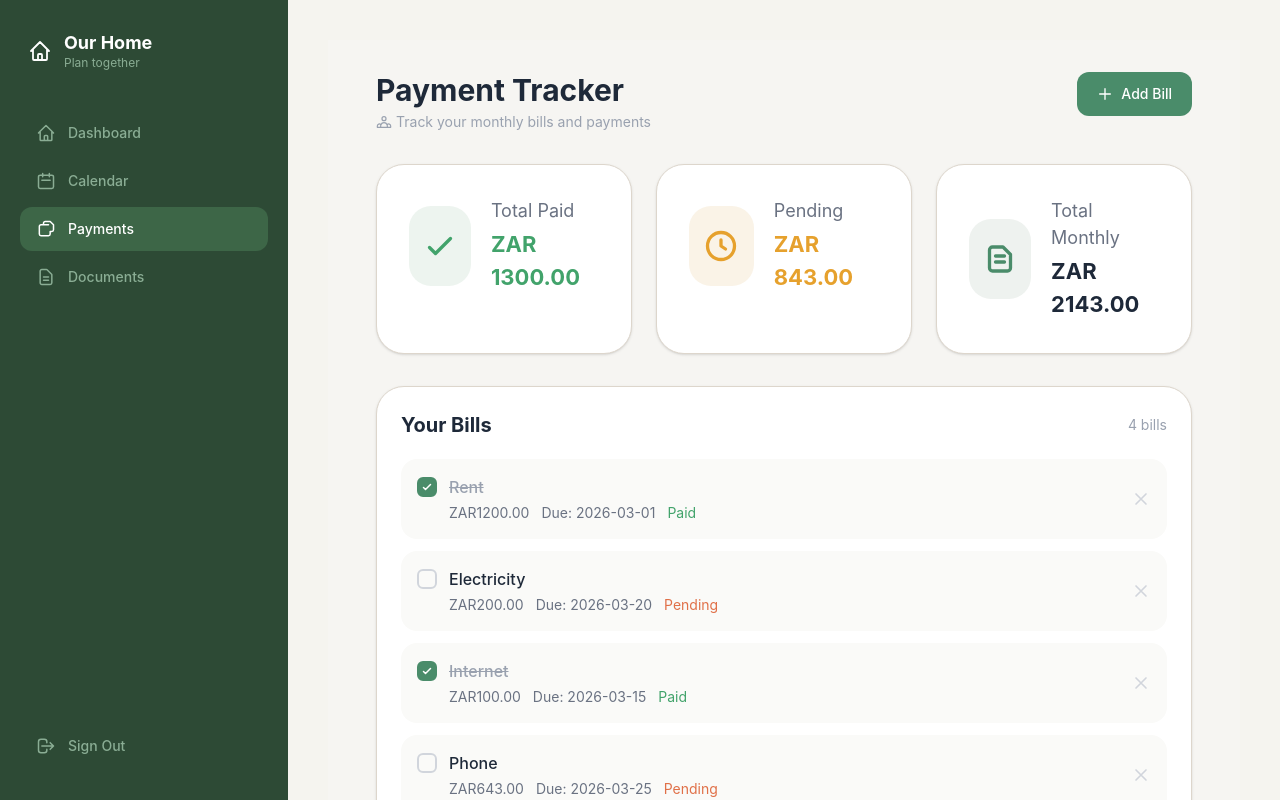
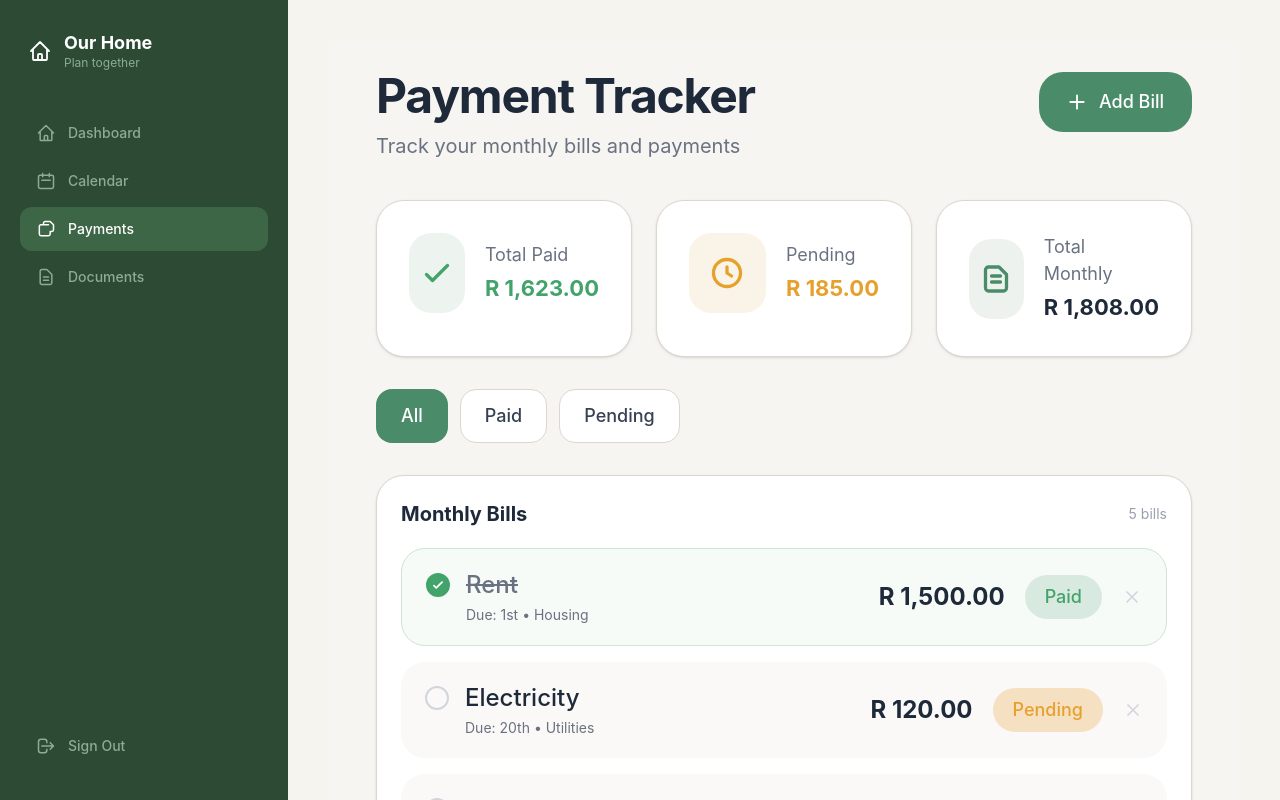
Before and after one commit to AnnSubotenko/our-perfect-home-assistant, a React (Vite) app: page /payments in a window 1280 px wide. Shown: the top 800 px of the page. Built offline with nearby package versions, Linux system fonts and the light colour scheme; the HTML template or start-up script is replaced by a standard one.

Commit message:
adding filtered payment search

```diff
--- a/src/pages/PaymentsPage.tsx
+++ b/src/pages/PaymentsPage.tsx
@@ -1,4 +1,4 @@
-import { useMemo, useState } from "react";
+import { useMemo, useState, type ReactNode } from "react";
 
 type Bill = {
   id: string;
@@ -6,22 +6,40 @@ type Bill = {
   amount: number;
   paid: boolean;
   dueDate?: string;
+  category?: string;
 };
+
+type FilterType = "all" | "paid" | "pending";
 
 type StatCardProps = {
   title: string;
   amount: string;
-  amountClassName?: string;
-  icon: React.ReactNode;
-  iconBgClassName?: string;
+  amountClassName: string;
+  iconBgClassName: string;
+  icon: ReactNode;
 };
+
+type FilterButtonProps = {
+  active: boolean;
+  children: ReactNode;
+  onClick: () => void;
+  activeClassName: string;
+  inactiveClassName?: string;
+};
+
+function formatZAR(amount: number): string {
+  return new Intl.NumberFormat("en-ZA", {
+    style: "currency",
+    currency: "ZAR",
+  }).format(amount);
+}
 
 function StatCard({
   title,
   amount,
-  amountClassName = "text-gray-800",
+  amountClassName,
+  iconBgClassName,
   icon,
-  iconBgClassName = "bg-gray-100",
 }: StatCardProps) {
   return (
     <div className="rounded-[28px] border border-[#ddd6cc] bg-white px-8 py-8 shadow-sm">
@@ -43,20 +61,78 @@ function StatCard({
   );
 }
 
+function FilterButton({
+  active,
+  children,
+  onClick,
+  activeClassName,
+  inactiveClassName = "border-[#ddd6cc] bg-white text-gray-700 hover:bg-gray-50",
+}: FilterButtonProps) {
+  return (
+    <button
+      onClick={onClick}
+      className={`rounded-2xl border px-6 py-3 text-lg font-medium transition-colors ${
+        active
+          ? `${activeClassName} border-transparent`
+          : inactiveClassName
+      }`}
+    >
+      {children}
+    </button>
+  );
+}
+
 export default function PaymentsPage() {
-
   const [showModal, setShowModal] = useState(false);
+  const [filter, setFilter] = useState<FilterType>("all");
 
   const [bills, setBills] = useState<Bill[]>([
-    { id: crypto.randomUUID(), name: "Rent", amount: 1200, paid: true, dueDate: "2026-03-01" },
-    { id: crypto.randomUUID(), name: "Electricity", amount: 200, paid: false, dueDate: "2026-03-20" },
-    { id: crypto.randomUUID(), name: "Internet", amount: 100, paid: true, dueDate: "2026-03-15" },
-    { id: crypto.randomUUID(), name: "Phone", amount: 643, paid: false, dueDate: "2026-03-25" },
+    {
+      id: "1",
+      name: "Rent",
+      amount: 1500,
+      paid: true,
+      dueDate: "1st",
+      category: "Housing",
+    },
+    {
+      id: "2",
+      name: "Electricity",
+      amount: 120,
+      paid: false,
+      dueDate: "20th",
+      category: "Utilities",
+    },
+    {
+      id: "3",
+      name: "Internet",
+      amount: 65,
+      paid: false,
+      dueDate: "22nd",
+      category: "Utilities",
+    },
+    {
+      id: "4",
+      name: "Water",
+      amount: 45,
+      paid: true,
+      dueDate: "15th",
+      category: "Utilities",
+    },
+    {
+      id: "5",
+      name: "Gas",
+      amount: 78,
+      paid: true,
+      dueDate: "12th",
+      category: "Utilities",
+    },
   ]);
 
   const [newBillName, setNewBillName] = useState("");
   const [newBillAmount, setNewBillAmount] = useState("");
   const [newBillDueDate, setNewBillDueDate] = useState("");
+  const [newBillCategory, setNewBillCategory] = useState("");
 
   const totalPaid = useMemo(() => {
     return bills
@@ -74,6 +150,17 @@ export default function PaymentsPage() {
     return bills.reduce((sum, bill) => sum + bill.amount, 0);
   }, [bills]);
 
+  const filteredBills = useMemo(() => {
+    switch (filter) {
+      case "paid":
+        return bills.filter((bill) => bill.paid);
+      case "pending":
+        return bills.filter((bill) => !bill.paid);
+      default:
+        return bills;
+    }
+  }, [bills, filter]);
+
   function togglePaid(id: string) {
     setBills((prev) =>
       prev.map((bill) =>
@@ -90,57 +177,52 @@ export default function PaymentsPage() {
     const trimmedName = newBillName.trim();
     const parsedAmount = Number(newBillAmount);
 
-    if (!trimmedName) return;
-    if (!newBillAmount || Number.isNaN(parsedAmount) || parsedAmount <= 0) return;
+    if (!trimmedName || Number.isNaN(parsedAmount) || parsedAmount <= 0) {
+      return;
+    }
 
     const newBill: Bill = {
       id: crypto.randomUUID(),
       name: trimmedName,
       amount: parsedAmount,
       paid: false,
-      dueDate: newBillDueDate || undefined,
+      dueDate: newBillDueDate.trim() || undefined,
+      category: newBillCategory.trim() || undefined,
     };
 
     setBills((prev) => [...prev, newBill]);
     setNewBillName("");
     setNewBillAmount("");
     setNewBillDueDate("");
+    setNewBillCategory("");
     setShowModal(false);
   }
 
   return (
     <div className="min-h-screen bg-[#f6f5f2] px-6 py-8 md:px-12">
       <div className="mx-auto max-w-7xl">
-        {/* Header */}
-        <div className="flex items-start justify-between mb-8">
+        <div className="mb-10 flex flex-col gap-6 md:flex-row md:items-start md:justify-between">
           <div>
-            <h1 className="text-3xl font-bold text-gray-800"> Payment Tracker </h1>
-            <p className="text-gray-400 text-sm mt-1 flex items-center gap-1">
+            <h1 className="text-4xl font-bold tracking-tight text-gray-800 md:text-5xl">
+              Payment Tracker
+            </h1>
+            <p className="mt-3 text-xl text-gray-500">
+              Track your monthly bills and payments
+            </p>
+          </div>
+
+          <button
+            onClick={() => setShowModal(true)}
+            className="flex items-center gap-3 self-start rounded-3xl bg-[#4a8c6a] px-7 py-4 text-lg font-medium text-white transition-colors hover:bg-[#3d7a5b]"
+          >
             <svg
               xmlns="http://www.w3.org/2000/svg"
-             className="w-4 h-4"
+              className="h-5 w-5"
               fill="none"
               viewBox="0 0 24 24"
               stroke="currentColor"
-             strokeWidth={1.8}>
-              <path
-               strokeLinecap="round"
-               strokeLinejoin="round"
-               d="M17 20h5v-2a3 3 0 00-5.356-1.857M17 20H7m10 0v-2c0-.656-.126-1.283-.356-1.857M7 20H2v-2a3 3 0 015.356-1.857M7 20v-2c0-.656.126-1.283.356-1.857m0 0a5.002 5.002 0 019.288 0M15 7a3 3 0 11-6 0 3 3 0 016 0z" />
-            </svg>
-            Track your monthly bills and payments
-          </p>
-          </div>
-          <button
-          onClick={() => setShowModal(true)}
-          className="flex items-center gap-2 bg-[#4a8c6a] hover:bg-[#3d7a5b] text-white text-sm font-medium px-5 py-3 rounded-xl transition-colors"
+              strokeWidth={2.2}
             >
-          <svg
-           xmlns="http://www.w3.org/2000/svg"
-           className="w-4 h-4" fill="none"
-           viewBox="0 0 24 24"
-           stroke="currentColor"
-           strokeWidth={2}>
               <path
                 strokeLinecap="round"
                 strokeLinejoin="round"
@@ -151,11 +233,10 @@ export default function PaymentsPage() {
           </button>
         </div>
 
-        {/* Stats */}
         <div className="grid gap-6 md:grid-cols-3">
           <StatCard
             title="Total Paid"
-            amount={`ZAR ${totalPaid.toFixed(2)}`}
+            amount={formatZAR(totalPaid)}
             amountClassName="text-[#42a36b]"
             iconBgClassName="bg-[#edf4ef]"
             icon={
@@ -178,7 +259,7 @@ export default function PaymentsPage() {
 
           <StatCard
             title="Pending"
-            amount={`ZAR ${pending.toFixed(2)}`}
+            amount={formatZAR(pending)}
             amountClassName="text-[#e6a12d]"
             iconBgClassName="bg-[#faf3e7]"
             icon={
@@ -206,7 +287,7 @@ export default function PaymentsPage() {
 
           <StatCard
             title="Total Monthly"
-            amount={`ZAR ${totalMonthly.toFixed(2)}`}
+            amount={formatZAR(totalMonthly)}
             amountClassName="text-gray-800"
             iconBgClassName="bg-[#eef2ef]"
             icon={
@@ -228,39 +309,68 @@ export default function PaymentsPage() {
           />
         </div>
 
-        {/* Bills list */}
+        <div className="mt-8 flex flex-wrap gap-3">
+          <FilterButton
+            active={filter === "all"}
+            onClick={() => setFilter("all")}
+            activeClassName="bg-[#4a8c6a] text-white"
+          >
+            All
+          </FilterButton>
+
+          <FilterButton
+            active={filter === "paid"}
+            onClick={() => setFilter("paid")}
+            activeClassName="bg-[#df8e4a] text-white"
+          >
+            Paid
+          </FilterButton>
+
+          <FilterButton
+            active={filter === "pending"}
+            onClick={() => setFilter("pending")}
+            activeClassName="bg-[#f5e1c2] text-[#e6a12d]"
+          >
+            Pending
+          </FilterButton>
+        </div>
+
         <div className="mt-8 rounded-[28px] border border-[#ddd6cc] bg-white p-6 shadow-sm">
           <div className="mb-5 flex items-center justify-between">
-            <h2 className="text-xl font-bold text-gray-800">Your Bills</h2>
+            <h2 className="text-xl font-bold text-gray-800">Monthly Bills</h2>
             <span className="text-sm text-gray-400">
-              {bills.length} {bills.length === 1 ? "bill" : "bills"}
+              {filteredBills.length} {filteredBills.length === 1 ? "bill" : "bills"}
             </span>
           </div>
 
-          {bills.length === 0 ? (
+          {filteredBills.length === 0 ? (
             <p className="py-8 text-center text-sm text-gray-400">
-              No bills yet. Add your first bill.
+              No bills in this filter.
             </p>
           ) : (
-            <div className="space-y-3">
-              {bills.map((bill) => (
+            <div className="space-y-4">
+              {filteredBills.map((bill) => (
                 <div
                   key={bill.id}
-                  className="flex flex-col gap-4 rounded-2xl bg-[#fafaf8] px-4 py-4 md:flex-row md:items-center md:justify-between"
+                  className={`flex flex-col gap-4 rounded-3xl px-6 py-5 md:flex-row md:items-center md:justify-between ${
+                    bill.paid
+                      ? "border border-[#cfe4d6] bg-[#f6fbf7]"
+                      : "bg-[#faf9f7]"
+                  }`}
                 >
-                  <div className="flex items-start gap-3">
+                  <div className="flex items-start gap-4">
                     <button
                       onClick={() => togglePaid(bill.id)}
-                      className={`mt-0.5 flex h-5 w-5 shrink-0 items-center justify-center rounded-md border-2 transition-colors ${
+                      className={`mt-1 flex h-6 w-6 shrink-0 items-center justify-center rounded-full border-2 transition-colors ${
                         bill.paid
-                          ? "border-[#4a8c6a] bg-[#4a8c6a]"
-                          : "border-gray-300 hover:border-[#4a8c6a]"
+                          ? "border-[#42a36b] bg-[#42a36b]"
+                          : "border-gray-300 bg-transparent hover:border-[#4a8c6a]"
                       }`}
                     >
                       {bill.paid && (
                         <svg
                           xmlns="http://www.w3.org/2000/svg"
-                          className="h-3 w-3 text-white"
+                          className="h-3.5 w-3.5 text-white"
                           fill="none"
                           viewBox="0 0 24 24"
                           stroke="currentColor"
@@ -277,29 +387,39 @@ export default function PaymentsPage() {
 
                     <div>
                       <p
-                        className={`font-medium ${
-                          bill.paid ? "text-gray-400 line-through" : "text-gray-800"
+                        className={`text-2xl font-medium ${
+                          bill.paid ? "text-gray-500 line-through" : "text-gray-800"
                         }`}
                       >
                         {bill.name}
                       </p>
-                      <div className="mt-1 flex flex-wrap items-center gap-3 text-sm text-gray-500">
-                        <span>ZAR{bill.amount.toFixed(2)}</span>
+
+                      <div className="mt-1 text-sm text-gray-500">
                         {bill.dueDate && <span>Due: {bill.dueDate}</span>}
-                        <span
-                          className={
-                            bill.paid ? "text-[#42a36b]" : "text-[#e07048]"
-                          }
-                        >
-                          {bill.paid ? "Paid" : "Pending"}
-                        </span>
+                        {bill.dueDate && bill.category && <span> • </span>}
+                        {bill.category && <span>{bill.category}</span>}
                       </div>
                     </div>
                   </div>
 
+                  <div className="flex items-center gap-5">
+                    <p className="text-2xl font-bold text-gray-800">
+                      {formatZAR(bill.amount)}
+                    </p>
+
+                    <span
+                      className={`rounded-full px-5 py-2 text-lg font-medium ${
+                        bill.paid
+                          ? "bg-[#d8eadf] text-[#42a36b]"
+                          : "bg-[#f5e1c2] text-[#e6a12d]"
+                      }`}
+                    >
+                      {bill.paid ? "Paid" : "Pending"}
+                    </span>
+
                     <button
                       onClick={() => deleteBill(bill.id)}
-                    className="self-end text-gray-300 transition-colors hover:text-red-400 md:self-auto"
+                      className="text-gray-300 transition-colors hover:text-red-400"
                     >
                       <svg
                         xmlns="http://www.w3.org/2000/svg"
@@ -317,12 +437,12 @@ export default function PaymentsPage() {
                       </svg>
                     </button>
                   </div>
+                </div>
               ))}
             </div>
           )}
         </div>
 
-        {/* Modal */}
         {showModal && (
           <div
             className="fixed inset-0 z-50 flex items-center justify-center bg-black/30 px-4"
@@ -352,7 +472,7 @@ export default function PaymentsPage() {
 
                 <div>
                   <label className="mb-2 block text-sm font-medium text-gray-700">
-                    Amount
+                    Amount (ZAR)
                   </label>
                   <input
                     type="number"
@@ -370,10 +490,24 @@ export default function PaymentsPage() {
                     Due date
                   </label>
                   <input
-                    type="date"
+                    type="text"
                     value={newBillDueDate}
                     onChange={(e) => setNewBillDueDate(e.target.value)}
-                    className="w-full rounded-xl border border-gray-200 bg-[#fafaf8] px-4 py-3 text-sm text-gray-700 transition focus:border-[#4a8c6a] focus:outline-none focus:ring-2 focus:ring-[#4a8c6a]/30"
+                    placeholder="e.g. 20th"
+                    className="w-full rounded-xl border border-gray-200 bg-[#fafaf8] px-4 py-3 text-sm text-gray-700 placeholder-gray-400 transition focus:border-[#4a8c6a] focus:outline-none focus:ring-2 focus:ring-[#4a8c6a]/30"
+                  />
+                </div>
+
+                <div>
+                  <label className="mb-2 block text-sm font-medium text-gray-700">
+                    Category
+                  </label>
+                  <input
+                    type="text"
+                    value={newBillCategory}
+                    onChange={(e) => setNewBillCategory(e.target.value)}
+                    placeholder="e.g. Utilities"
+                    className="w-full rounded-xl border border-gray-200 bg-[#fafaf8] px-4 py-3 text-sm text-gray-700 placeholder-gray-400 transition focus:border-[#4a8c6a] focus:outline-none focus:ring-2 focus:ring-[#4a8c6a]/30"
                   />
                 </div>
               </div>
```
Lines whose indentation alone changed are shown as unchanged.
